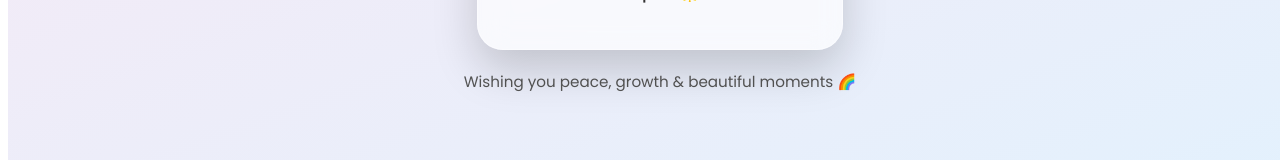
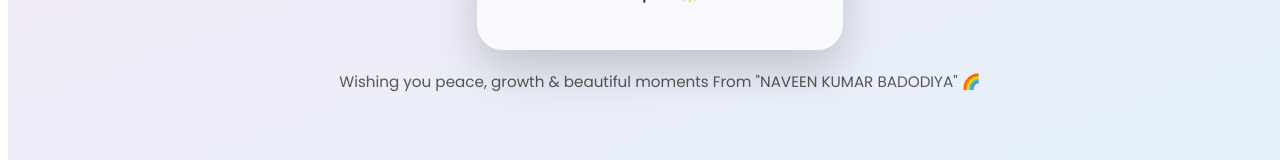
Before and after one commit to naveen-barodiya/New_Year, a React (Vite) app: page / in a window 1280 px wide. Shown: the part 535-695 px from the top of the page. Built offline with nearby package versions, Linux system fonts and the light colour scheme.

Commit message:
dompleted

```diff
--- a/src/components/NewYearWish.jsx
+++ b/src/components/NewYearWish.jsx
@@ -105,7 +105,7 @@ export default function NewYearPopupSlider() {
 
             {/* 💝 Footer */}
             <p className="footer-text">
-                Wishing you peace, growth & beautiful moments 🌈
+                Wishing you peace, growth & beautiful moments From "NAVEEN KUMAR BADODIYA" 🌈
             </p>
         </div>
     );
```
